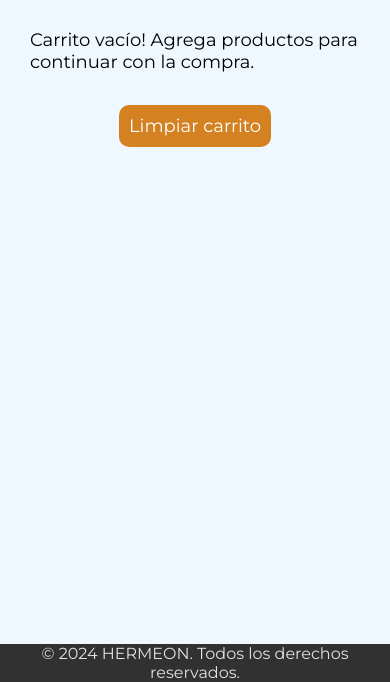
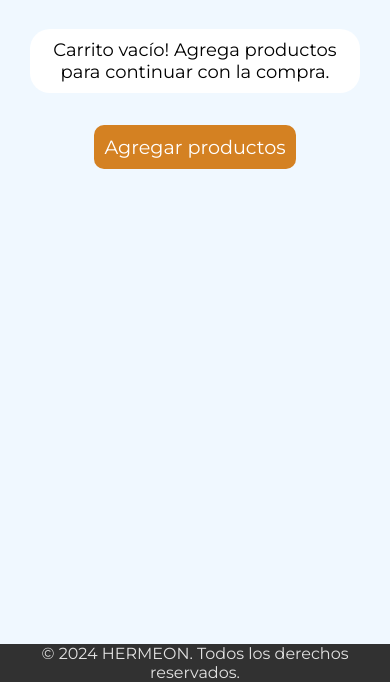
Before and after one commit to bordaq/hermeon, a plain HTML site: page cart.html in a window 390 px wide. Shown: the part 162-844 px from the top of the page. Drawn offline with Linux system fonts and the light colour scheme; a web font is replaced by a local one.

Commit message:
Agregada la funcionalidad Responsive al carrito de compras.

```diff
--- a/cart.html
+++ b/cart.html
@@ -47,6 +47,7 @@
         <div id="cart-total">
             <p><span id="total-price"></span></p>
         </div>
+        <a id="add-product" href="products.html">Agregar productos</a>
         <button id="clear-cart">Limpiar carrito</button>
     </section>
     </main>
--- a/display-cart.js
+++ b/display-cart.js
@@ -1,3 +1,4 @@
+const clearCartButton = document.getElementById('clear-cart');
 function displayCart() {
     const cart = getCart();
     const cartList = document.getElementById('cart-list');
@@ -27,13 +28,11 @@ function displayCart() {
     totalPage.innerHTML = `${calculateTotal() === 0 ? "Carrito vacío! Agrega productos para continuar con la compra." : `Total: $${calculateTotal()}`}`;
 }
 function removeItem(id) {
-    console.log(id);
     const cart = getCart();
     cart[id].quantity = cart[id].quantity - 1;
     if (cart[id].quantity <= 0) {
         cart.splice(id, 1);
     }
-    console.log(cart);
     updateCart(cart);
     displayCart();
     updateCartCount();
@@ -59,6 +58,11 @@ function calculateTotal() {
     cart.forEach(product => {
         total += product.price * product.quantity;
     });
+    if (total === 0) {
+        clearCartButton.classList.add('hidden');
+    }else{
+        clearCartButton.classList.remove('hidden');
+    }
     return total;
 }
 const total = calculateTotal();
--- a/styles.css
+++ b/styles.css
@@ -111,6 +111,9 @@ li{
     background-color: white;
     border-radius: 20px;
 }
+.cart-item-details p{
+font-size: large;
+}
 #item-quantity{
     width: 120px;
     display: flex;
@@ -150,6 +153,17 @@ width: auto;
 .cart-item p{
     margin-left: 10px;
 }
+#add-product{
+    font-size:larger;
+    padding: 10px;
+    background-color: rgb(212, 129, 34);
+    color: white;
+    border-radius: 10px;
+    border: none;
+}
+#add-product:hover{
+    background-color: rgb(172, 104, 26);
+}
 #clear-cart{
     font-size: large;
     padding: 10px;
@@ -162,7 +176,12 @@ width: auto;
     background-color: rgb(172, 104, 26);
 }
 #total-price{
+    display: flex;
+    text-align: center;
     font-size: large;
+    background-color:#ffffff;
+    padding: 10px;
+    border-radius: 20px;
 }
 .header-main li a{
     text-decoration: none;
@@ -335,6 +354,9 @@ margin: 1em 0em 1em 15em;
     border-radius: 40px;
     transition: transform 0.7s ease, box-shadow 0.7s ease;
 }
+.hidden{
+    display: none;
+}@
 .product-card:hover{
     text-decoration: none;
     transform: translateY(-10px);
@@ -683,7 +705,11 @@ font-weight: 500;
     max-width: 100%;
     height: auto;
 }
+.cart-item{
+    width: 100%;
+    padding-right: 20px;
 }
+
 
 @media only screen and (max-width: 850px){
     header nav{
```
